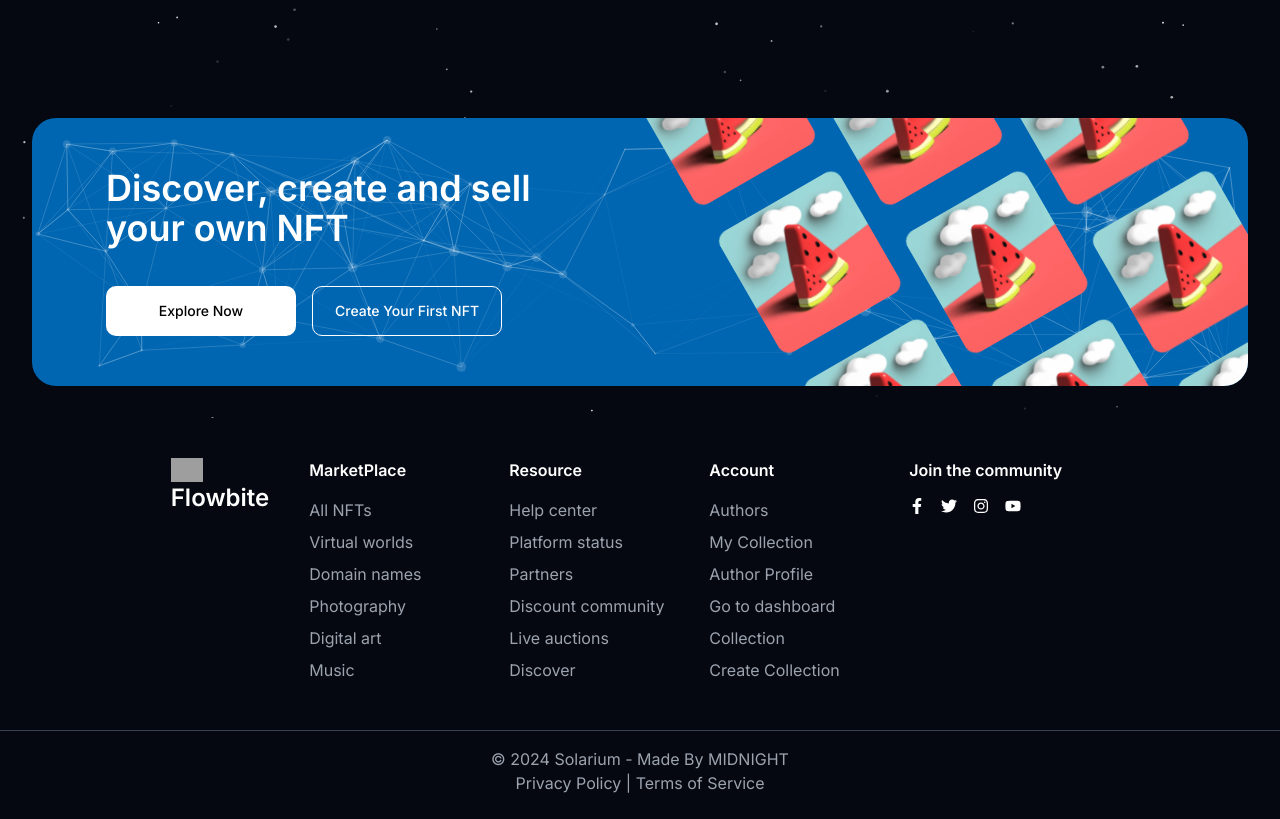
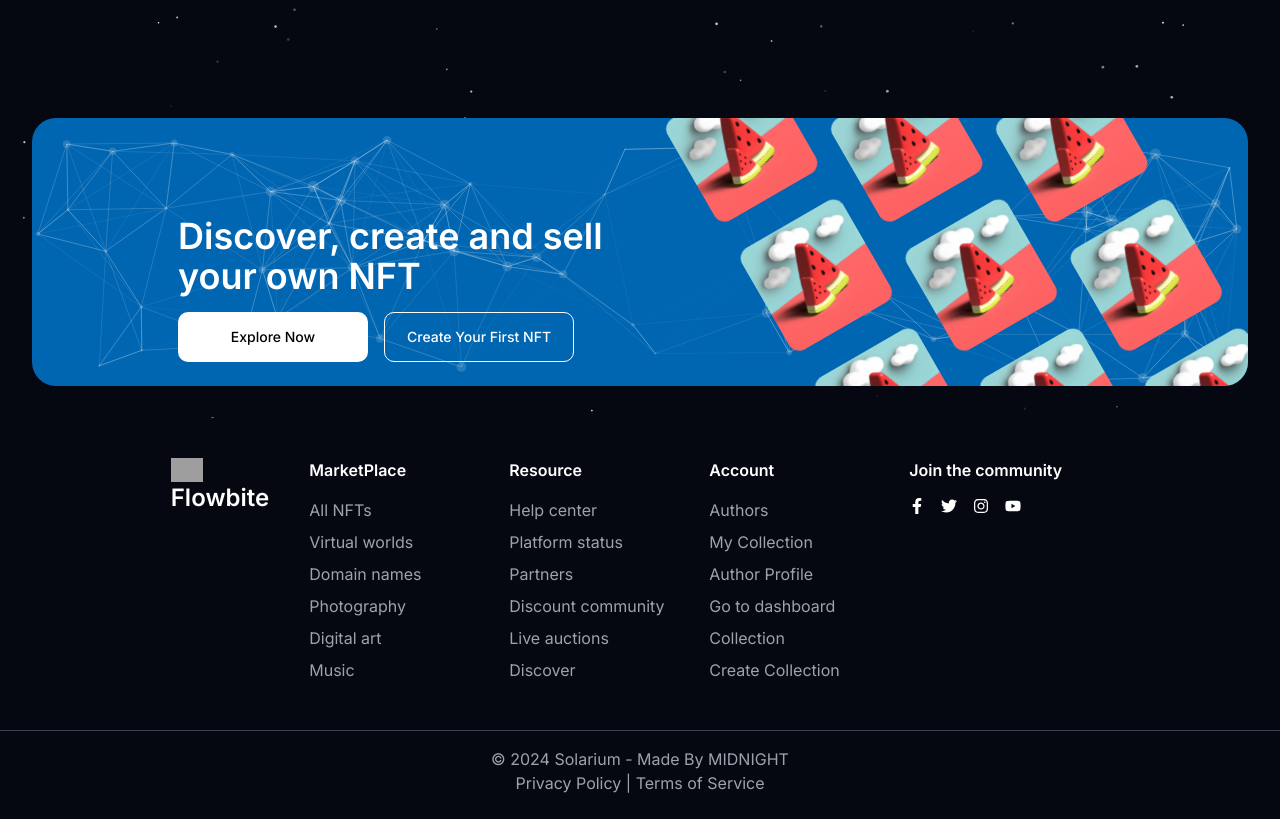
Before and after one commit to solariumwebnft/website, a Next.js app: page / in a window 1280 px wide. Shown: the part 3984-4803 px from the top of the page. Built offline with nearby package versions, Linux system fonts and the light colour scheme; grey boxes are pictures that could not be loaded.

Commit message:
fix: solve width on callToAction component

```diff
--- a/src/app/page.tsx
+++ b/src/app/page.tsx
@@ -35,7 +35,7 @@ import "swiper/css/pagination";
  * @todo [done] fix all site z-index.
  * @TODO [done] remove scroll of carrousell
  * @todo fix features component height
- * @todo fix the width of call to action component
+ * @todo [done] fix the width of call to action component (PAY ATTENTION TO THE RESPONSIVE)
  * @todo SEO
  */
 
--- a/src/components/callToAction/CallToAction.tsx
+++ b/src/components/callToAction/CallToAction.tsx
@@ -14,7 +14,7 @@ import { ParticlesCore } from "../ui/particles";
 export const CallToAction = () => {
   return (
     <main className="p-8">
-      <section className="relative z-20 mt-24 flex max-h-[268px] max-w-screen-2xl flex-col justify-between overflow-hidden rounded-3xl bg-primary px-[24px] md:flex-row lg:pr-[40px]">
+      <section className="relative z-20 mt-24 flex max-h-[268px] w-full max-w-screen-2xl flex-col justify-between overflow-hidden rounded-3xl bg-primary px-[24px] md:flex-row lg:mx-auto lg:px-24 lg:py-12">
         <div className="absolute inset-0 h-full w-full">
           <ParticlesCore
             id="tsparticlesfullpage"
```
